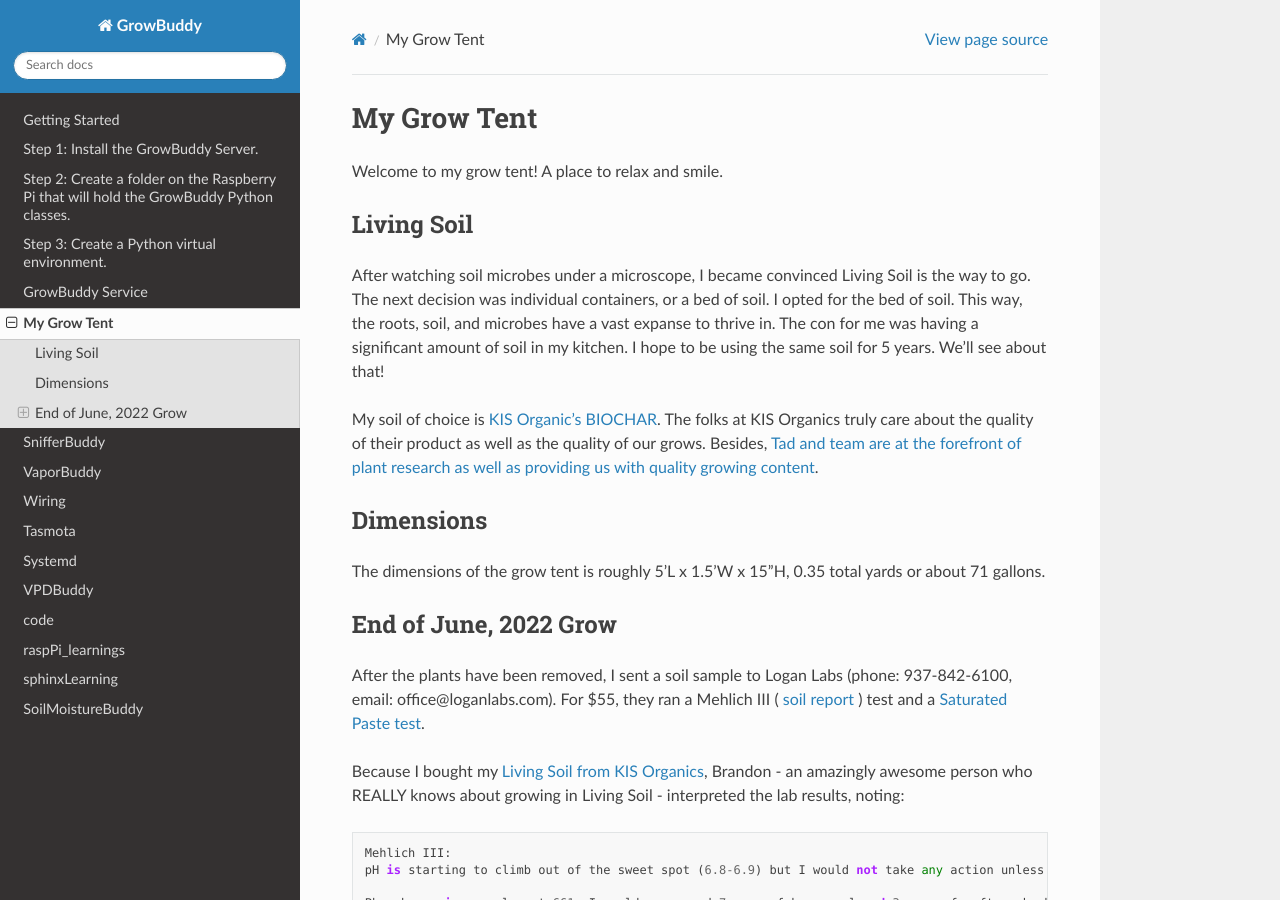
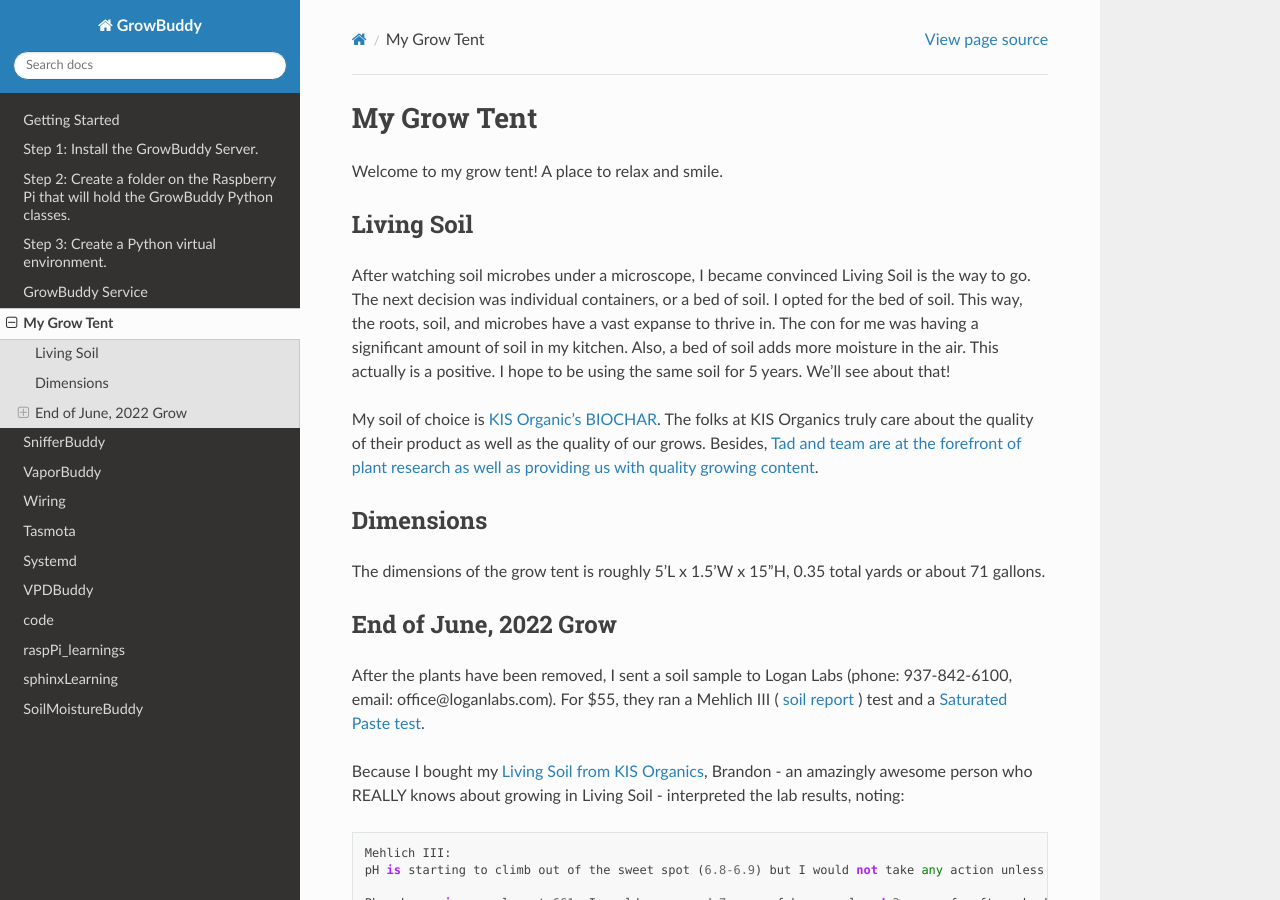
Before and after one commit to solarslurpi/GrowBuddies, a Sphinx documentation site: the page built from docs/mygrowtent.md, in a window 1280 px wide and 900 px high. Built offline with Sphinx 7.4.7 and the Read the Docs theme 2.0.0, drawn with Linux system fonts in a browser that asks for light colours.

Commit message:
evolved.

```diff
--- a/docs/mygrowtent.md
+++ b/docs/mygrowtent.md
@@ -2,7 +2,7 @@
 Welcome to my grow tent! A place to relax and smile.
 
 ## Living Soil
-After watching soil microbes under a microscope, I became convinced Living Soil is the way to go.  The next decision was individual containers, or a bed of soil.  I opted for the bed of soil.  This way, the roots, soil, and microbes have a vast expanse to thrive in.  The con for me was having a significant amount of soil in my kitchen.  I hope to be using the same soil for 5 years.  We'll see about that!
+After watching soil microbes under a microscope, I became convinced Living Soil is the way to go.  The next decision was individual containers, or a bed of soil.  I opted for the bed of soil.  This way, the roots, soil, and microbes have a vast expanse to thrive in.  The con for me was having a significant amount of soil in my kitchen.  Also, a bed of soil adds more moisture in the air.  This actually is a positive.  I hope to be using the same soil for 5 years.  We'll see about that!
 
 My soil of choice is [KIS Organic's BIOCHAR](https://www.kisorganics.com/products/kis-organics-biochar-soil-mix).  The folks at KIS Organics truly care about the quality of their product as well as the quality of our grows.  Besides, [Tad and team are at the forefront of plant research as well as providing us with quality growing content](https://www.kisorganics.com/pages/learn-1).
 
```
Also changed, not shown: 4 other files.
